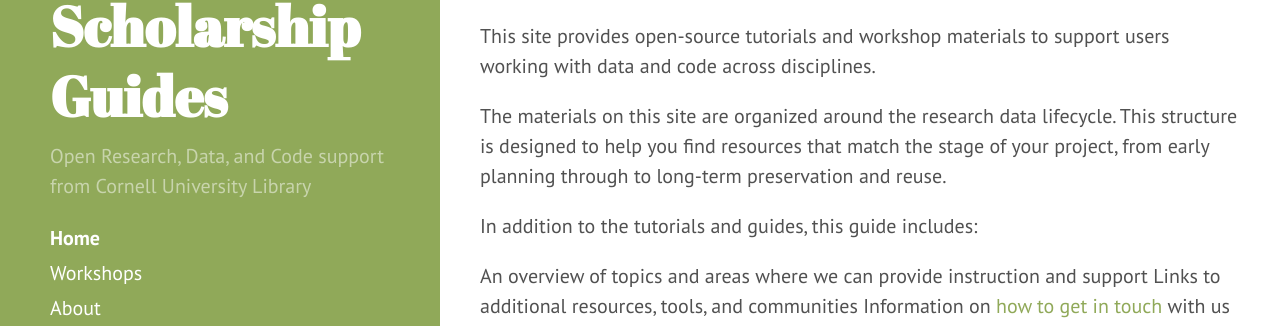
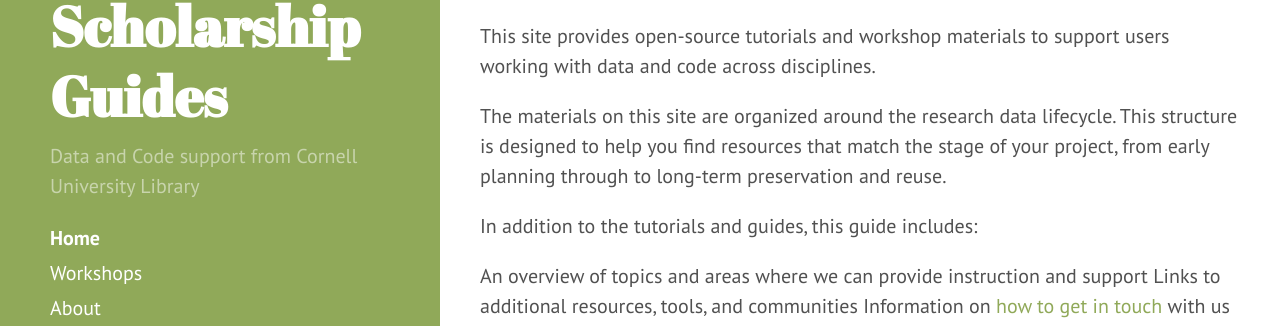
Before and after one commit to lenciabeltran/rdos_dataden, a Jekyll site: the page built from index.html, in a window 1280 px wide. Shown: the part 189-515 px from the top of the page. Built offline with Jekyll 4.4.1, drawn with Linux system fonts in a browser that asks for light colours; the list of posts is cut into pages by our own code.

Commit message:
updated description name, removed open research.

```diff
--- a/_config.yml
+++ b/_config.yml
@@ -8,13 +8,13 @@
 
 # Setup
 title:  Research Data & Open Scholarship Guides
-description: Open Research, Data, and Code support from Cornell University Library
+description: Data and Code support from Cornell University Library
 url:              https://cul-it.github.io ## Can be replaced with GitHub Pages URL later
 baseurl:          "/rdos_dataden" #(e.g. /rdos_dataden if using project page)
 
 
 paginate:         5
-paginate_path: "/page:num" #might change
+paginate_path: "/rdos_dataden/page:num" #might change
 
 # Build settings
 theme: null  # You're using a local theme, not a gem-based one
```
